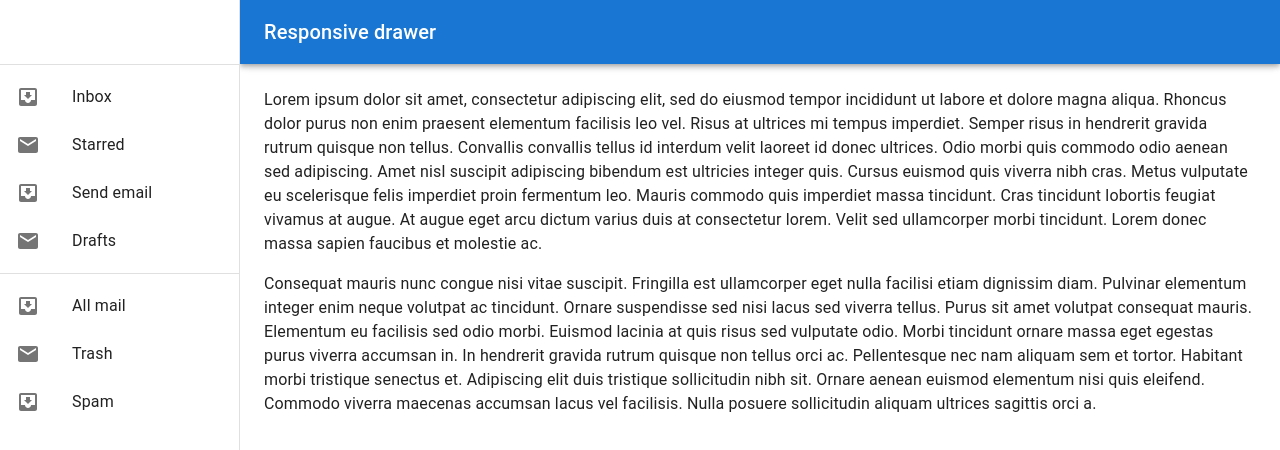
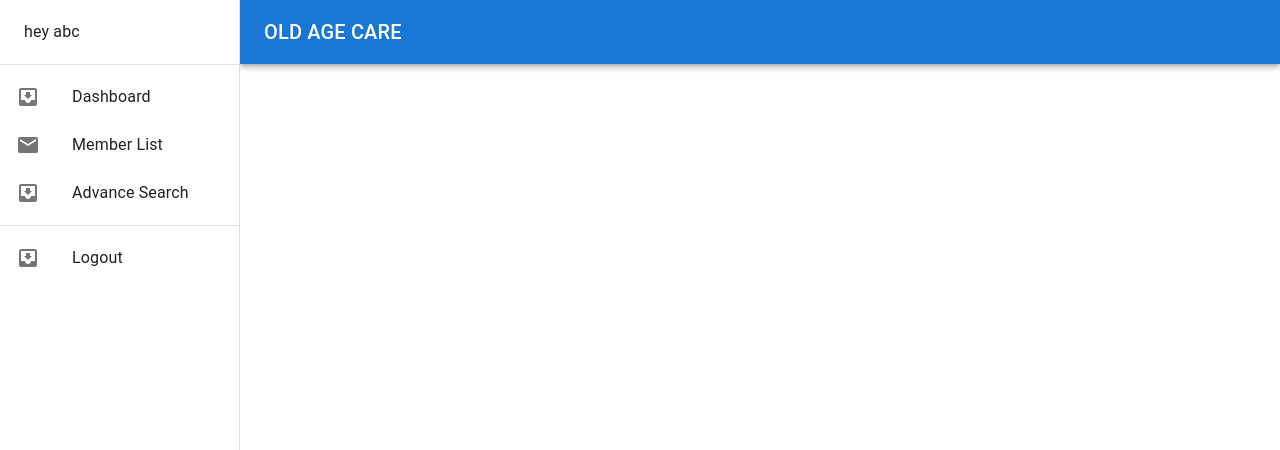
Before and after one commit to karishmarajput/old_age_care, a React (Create React App) app: page /members/ids in a window 1280 px wide. Shown: the top 450 px of the page. Built offline with nearby package versions, Linux system fonts and the light colour scheme.

Commit message:
add sidebar

```diff
--- a/src/components/Sidebar.js
+++ b/src/components/Sidebar.js
@@ -28,10 +28,10 @@ function ResponsiveDrawer(props) {
 
   const drawer = (
     <div>
-      <Toolbar />
+      <Toolbar>hey abc</Toolbar>
       <Divider />
       <List>
-        {['Inbox', 'Starred', 'Send email', 'Drafts'].map((text, index) => (
+        {['Dashboard', 'Member List', 'Advance Search'].map((text, index) => (
           <ListItem button key={text}>
             <ListItemIcon>
               {index % 2 === 0 ? <InboxIcon /> : <MailIcon />}
@@ -42,7 +42,7 @@ function ResponsiveDrawer(props) {
       </List>
       <Divider />
       <List>
-        {['All mail', 'Trash', 'Spam'].map((text, index) => (
+        {['Logout'].map((text, index) => (
           <ListItem button key={text}>
             <ListItemIcon>
               {index % 2 === 0 ? <InboxIcon /> : <MailIcon />}
@@ -54,7 +54,8 @@ function ResponsiveDrawer(props) {
     </div>
   );
 
-  const container = window !== undefined ? () => window().document.body : undefined;
+  const container =
+    window !== undefined ? () => window().document.body : undefined;
 
   return (
     <Box sx={{ display: 'flex' }}>
@@ -77,7 +78,7 @@ function ResponsiveDrawer(props) {
             <MenuIcon />
           </IconButton>
           <Typography variant="h6" noWrap component="div">
-            Responsive drawer
+            OLD AGE CARE
           </Typography>
         </Toolbar>
       </AppBar>
@@ -97,7 +98,10 @@ function ResponsiveDrawer(props) {
           }}
           sx={{
             display: { xs: 'block', sm: 'none' },
-            '& .MuiDrawer-paper': { boxSizing: 'border-box', width: drawerWidth },
+            '& .MuiDrawer-paper': {
+              boxSizing: 'border-box',
+              width: drawerWidth,
+            },
           }}
         >
           {drawer}
@@ -106,7 +110,10 @@ function ResponsiveDrawer(props) {
           variant="permanent"
           sx={{
             display: { xs: 'none', sm: 'block' },
-            '& .MuiDrawer-paper': { boxSizing: 'border-box', width: drawerWidth },
+            '& .MuiDrawer-paper': {
+              boxSizing: 'border-box',
+              width: drawerWidth,
+            },
           }}
           open
         >
@@ -115,36 +122,14 @@ function ResponsiveDrawer(props) {
       </Box>
       <Box
         component="main"
-        sx={{ flexGrow: 1, p: 3, width: { sm: `calc(100% - ${drawerWidth}px)` } }}
+        sx={{
+          flexGrow: 1,
+          p: 3,
+          width: { sm: `calc(100% - ${drawerWidth}px)` },
+        }}
       >
         <Toolbar />
-        <Typography paragraph>
-          Lorem ipsum dolor sit amet, consectetur adipiscing elit, sed do eiusmod
-          tempor incididunt ut labore et dolore magna aliqua. Rhoncus dolor purus non
-          enim praesent elementum facilisis leo vel. Risus at ultrices mi tempus
-          imperdiet. Semper risus in hendrerit gravida rutrum quisque non tellus.
-          Convallis convallis tellus id interdum velit laoreet id donec ultrices.
-          Odio morbi quis commodo odio aenean sed adipiscing. Amet nisl suscipit
-          adipiscing bibendum est ultricies integer quis. Cursus euismod quis viverra
-          nibh cras. Metus vulputate eu scelerisque felis imperdiet proin fermentum
-          leo. Mauris commodo quis imperdiet massa tincidunt. Cras tincidunt lobortis
-          feugiat vivamus at augue. At augue eget arcu dictum varius duis at
-          consectetur lorem. Velit sed ullamcorper morbi tincidunt. Lorem donec massa
-          sapien faucibus et molestie ac.
-        </Typography>
-        <Typography paragraph>
-          Consequat mauris nunc congue nisi vitae suscipit. Fringilla est ullamcorper
-          eget nulla facilisi etiam dignissim diam. Pulvinar elementum integer enim
-          neque volutpat ac tincidunt. Ornare suspendisse sed nisi lacus sed viverra
-          tellus. Purus sit amet volutpat consequat mauris. Elementum eu facilisis
-          sed odio morbi. Euismod lacinia at quis risus sed vulputate odio. Morbi
-          tincidunt ornare massa eget egestas purus viverra accumsan in. In hendrerit
-          gravida rutrum quisque non tellus orci ac. Pellentesque nec nam aliquam sem
-          et tortor. Habitant morbi tristique senectus et. Adipiscing elit duis
-          tristique sollicitudin nibh sit. Ornare aenean euismod elementum nisi quis
-          eleifend. Commodo viverra maecenas accumsan lacus vel facilisis. Nulla
-          posuere sollicitudin aliquam ultrices sagittis orci a.
-        </Typography>
+        <Typography paragraph></Typography>
       </Box>
     </Box>
   );
```
